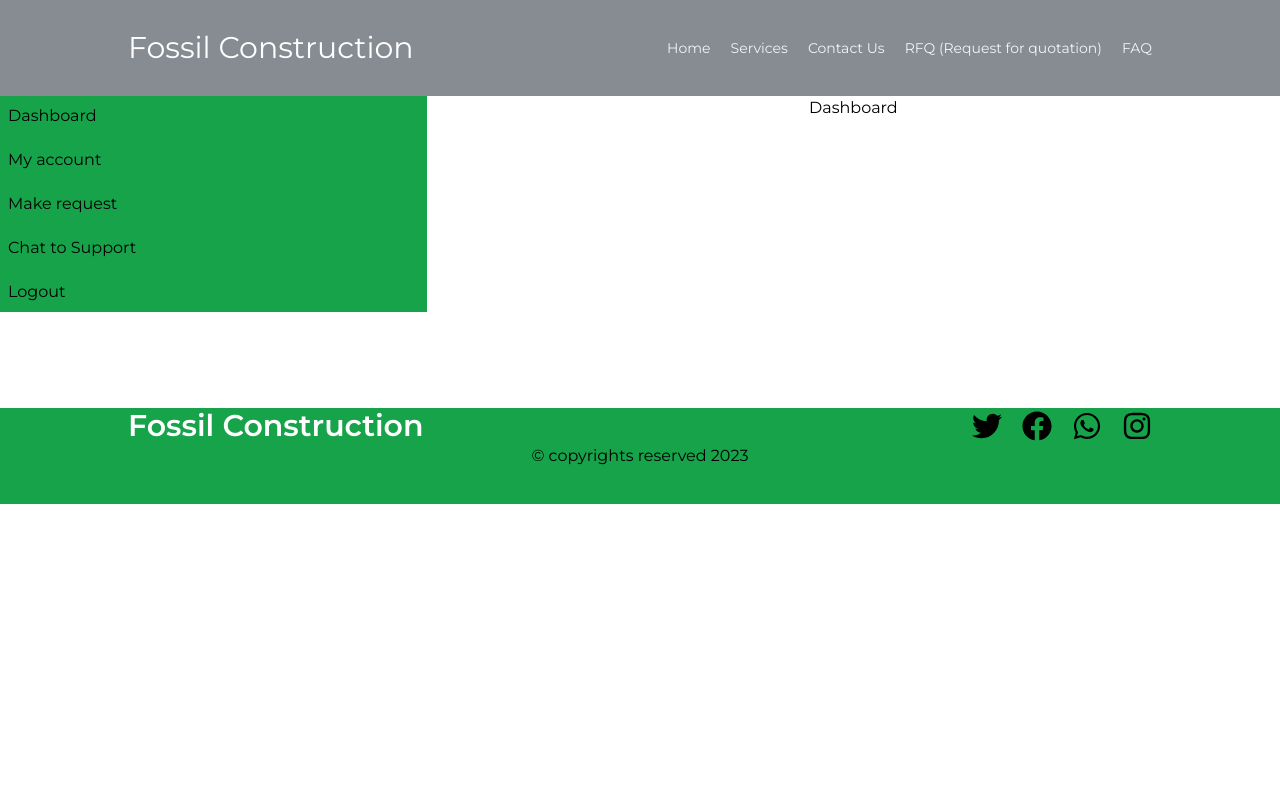
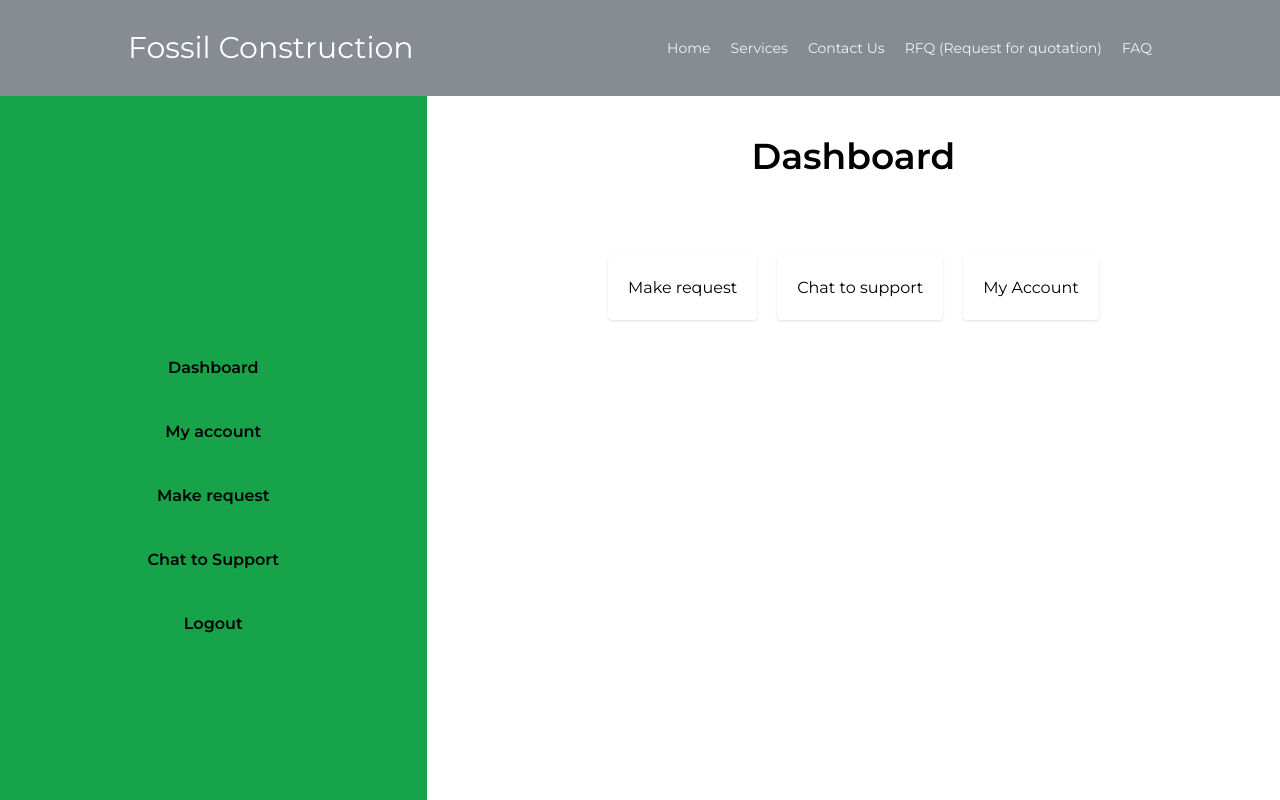
Before and after one commit to kculz/fossil_construction, a React (Vite) app in the folder app/: page /client-area in a window 1280 px wide. Shown: the top 800 px of the page. Built offline with nearby package versions, Linux system fonts and the light colour scheme.

Commit message:
FIX: dashboard arrangement

```diff
--- a/app/src/layouts/Dashboard.jsx
+++ b/app/src/layouts/Dashboard.jsx
@@ -3,9 +3,9 @@ import { Link } from "react-router-dom"
 const Dashboard = () => {
   return (
     <>
-      <div className="py-24">
-        <div className="grid grid-cols-3">
-          <aside className="flex flex-col gap-5 py-2 px-2 bg-green-600 h-full">
+      <div className="pt-24">
+        <div className="grid grid-cols-3 h-screen">
+          <aside className="flex flex-col items-center justify-center bg-green-600 shadow gap-10 font-semibold px-2 h-full">
             <Link>Dashboard</Link>
             <Link>My account</Link>
             <Link>Make request</Link>
@@ -14,7 +14,22 @@ const Dashboard = () => {
           </aside>
 
           <div className="col-span-2">
-            <h1 className="text-center">Dashboard</h1>
+            <h1 className="text-center py-10 text-2xl md:text-4xl font-semibold">Dashboard</h1>
+            <div className="flex justify-center items-center py-10 gap-5 md:px-10 px-10">
+              <div className="shadow rounded p-5 bg-white">
+                Make request
+              </div>
+
+              <div className="shadow rounded p-5 bg-white">
+                Chat to support
+              </div>
+
+              <div className="shadow rounded p-5 bg-white">
+                My Account
+              </div>
+
+
+            </div>
           </div>
         </div>
       </div>
```
